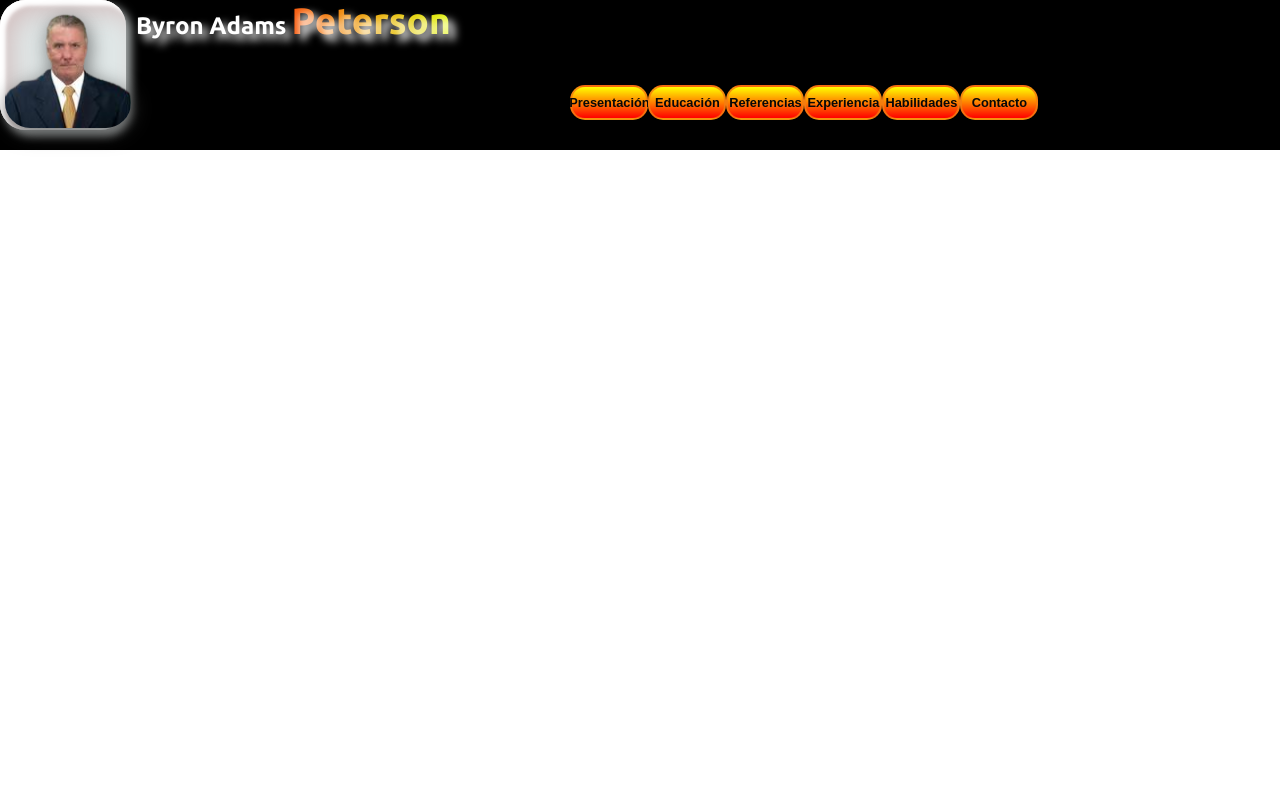
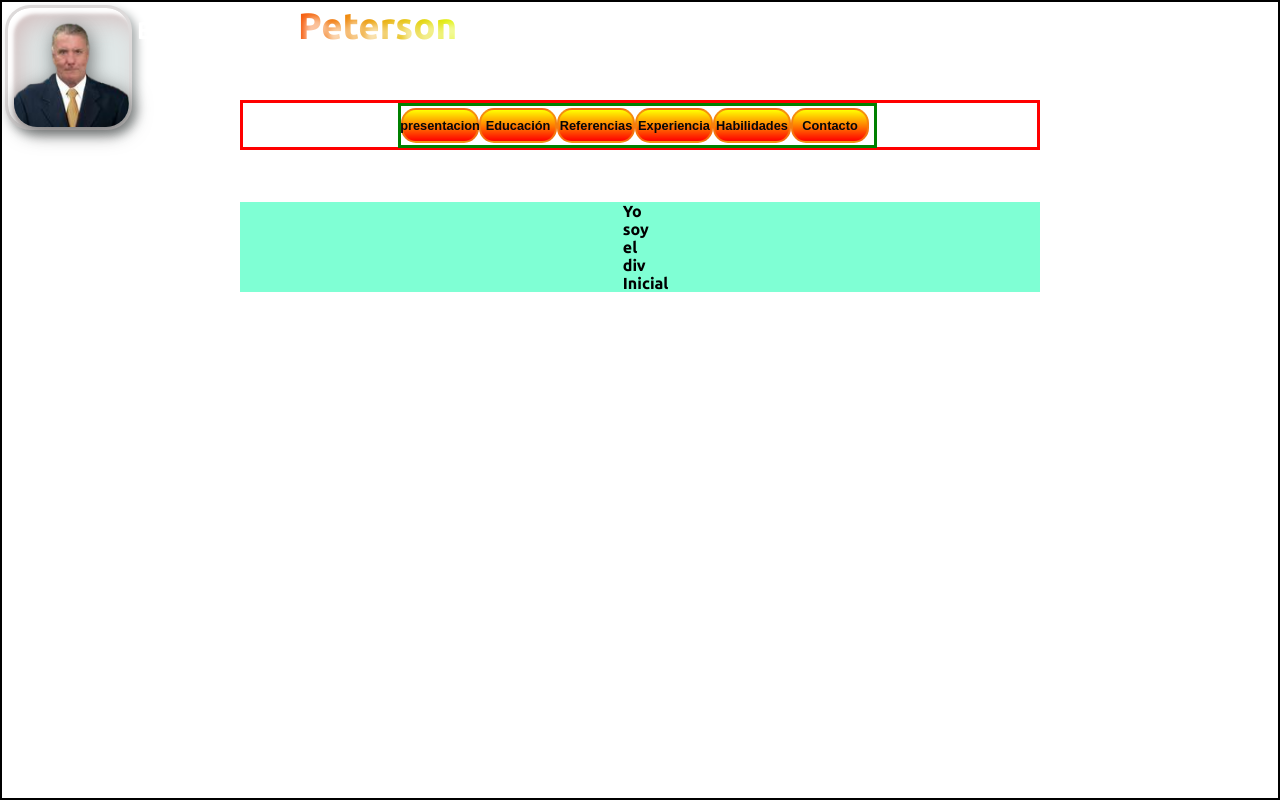
Before and after one commit to acuaticman/frontend-academy, a plain HTML site: page index.html in a window 1280 px wide. Drawn offline with Linux system fonts and the light colour scheme; a web font is replaced by a local one.

Commit message:
version 0.0.1.1 version inicial modificada

```diff
--- a/index.html
+++ b/index.html
@@ -28,6 +28,34 @@
         </div>
       </header>
       <nav class="navbar">
+        <div id="buttons" class="butons">
+          <button class="btn" id="btn1" onclick="showA()">presentacion</button>
+          <button class="btn" id="btn2" onclick="showB()">Educación</button>
+          <button class="btn" id="btn3" onclick="showC()">Referencias</button>
+          <button class="btn" id="btn4" onclick="showD()">Experiencia</button>
+          <button class="btn" id="btn5" onclick="showE()">Habilidades</button>
+          <button class="btn" id="btn6" onclick="showF()">Contacto</button>
+        </div>
+      </nav>
+      <div class="contenedor">
+        <div class="note" id="a"><h2>Yo soy el div Presentación</h2></div>
+        <div class="note" id="b"><h2>Yo soy el div Educación</h2></div>
+        <div class="note" id="c"><h2>Yo soy el div Referencias</h2></div>
+        <div class="note" id="d"><h2>Yo soy el div Experiencia</h2></div>
+        <div class="note" id="e"><h2>Yo soy el div Habilidades</h2></div>
+        <div class="note" id="f"><h2>Yo soy el div Contacto</h2></div>
+        <div class="init" id="i"><h2>Yo soy el div Inicial</h2></div>
+      </div>
+    </main>
+  </body>
+  <script src="scripts/script.js"></script>
+</html>
+
+<!-- ++   ------------------- CÓDIGO PROVISORIO ---------------------------------- -->
+
+<!-- * --------------- Botones abrir cerrar menu mobile -------------------------- -->
+
+<!--
         <button type="button" onclick="abre()" id="open" class="open">
           <img class="opened" src="/assets/icons/barras.png"
             alt="icono apertura de navbar lateral"
@@ -35,22 +63,10 @@
         </button>
         <button type="button" onclick="cierra()" id="close" class="close">
           <img class="closed" src="/assets/icons/cierre.png"  alt="icono de cierre de menu lateral"/>
-        </button>
+        </button> -->
 
-<!-- ++ inicia menu con lista no ordenada -->
-
-        <div id="buttons" class="butons">
-          <ul class="unli">
-            <li class="lista"><a class="btn btn1" href="#presentación">Presentación</a></li>
-            <li class="lista"><a class="btn btn2" href="#educacion">Educación</a></li>
-            <li class="lista"><a class="btn btn3" href="#referencias">Referencias</a></li>
-            <li class="lista"><a class="btn btn4" href="#experiencia">Experiencia</a></li>
-            <li class="lista"><a class="btn btn5" href="#habilidad">Habilidades</a></li>
-            <li class="lista"><a class="btn btn6" href="#contacto">Contacto</a></li>
-        </div>
-
-
-      <!-- </nav>
+<!-- ** ----------------- Div's cuerpo de página ------------------------------- -->
+<!--
       <a name="presentacion">
         <article id="presentacion" class="presentacion">
           <h2>Presentación</h2>
@@ -81,7 +97,3 @@
         <h2>contacto</h2>
       </article>
       </a>       -->
-    </main>
-  </body>
-  <script src="scripts/script.js"></script>
-</html>
--- a/scripts/script.js
+++ b/scripts/script.js
@@ -1,3 +1,9 @@
+
+
+// Métodos JS para mostrar ocultar div
+
+
+//Metodo Nº 1
 /*
 var clic = 1;
 
@@ -13,6 +19,11 @@ function divLogin() {
   }
 }
  */
+
+//  Metodo Nº 2
+// Variante del método anterios ajustado al menú del index.html
+
+/*
 var clic = 1;
 
 function mostrar1() {
@@ -82,3 +93,72 @@ function mostrar6() {
     clic = 1;
   }
 }
+*/
+
+//Método Nº 3
+
+function showA () {
+
+  document.getElementById("a").style.display="block"
+  document.getElementById("b").style.display="none"
+  document.getElementById("c").style.display="none"
+  document.getElementById("d").style.display="none"
+  document.getElementById("e").style.display="none"
+  document.getElementById("f").style.display="none"
+  document.getElementById("i").style.display="none"
+  }
+
+  function showB () {
+
+    document.getElementById("a").style.display="none"
+    document.getElementById("b").style.display="block"
+    document.getElementById("c").style.display="none"
+    document.getElementById("d").style.display="none"
+    document.getElementById("e").style.display="none"
+    document.getElementById("f").style.display="none"
+    document.getElementById("i").style.display="none"
+  }
+
+  function showC () {
+
+    document.getElementById("a").style.display="none"
+    document.getElementById("b").style.display="none"
+    document.getElementById("c").style.display="block"
+    document.getElementById("d").style.display="none"
+    document.getElementById("e").style.display="none"
+    document.getElementById("f").style.display="none"
+    document.getElementById("i").style.display="none"
+  }
+
+  function showD () {
+
+    document.getElementById("a").style.display="none"
+  document.getElementById("b").style.display="none"
+  document.getElementById("c").style.display="none"
+  document.getElementById("d").style.display="block"
+  document.getElementById("e").style.display="none"
+  document.getElementById("f").style.display="none"
+  document.getElementById("i").style.display="none"
+    }
+
+  function showE () {
+
+    document.getElementById("a").style.display="none"
+  document.getElementById("b").style.display="none"
+  document.getElementById("c").style.display="none"
+  document.getElementById("d").style.display="none"
+  document.getElementById("e").style.display="block"
+  document.getElementById("f").style.display="none"
+  document.getElementById("i").style.display="none"
+    }
+
+  function showF () {
+
+    document.getElementById("a").style.display="none"
+  document.getElementById("b").style.display="none"
+  document.getElementById("c").style.display="none"
+  document.getElementById("d").style.display="none"
+  document.getElementById("e").style.display="none"
+  document.getElementById("f").style.display="block"
+  document.getElementById("i").style.display="none"
+    }
--- a/styles/style.css
+++ b/styles/style.css
@@ -36,54 +36,52 @@ body {
   justify-content: center;
   overflow-x: hidden;
   position: absolute;
-  width: 99vw;
-  height: 99vh;
+  width: 100vw;
+  height: 100vh;
   font-family: 'Ubuntu', sans-serif;
   font-size: 16px;
 }
 
-
-
-.principal {
-  background: transparent;
+  .principal {
+ /* background: transparent; */
   display: flex;
-  align-items: center;
-  justify-content: center;
   width: 100vw;
   height: 100vh;
-  padding: 5%;
   z-index: -100;
 }
 
-header {
-  position: fixed;
+.header {
+  position: absolute;
   display: flex;
-  justify-content: flex-start;
+  justify-content: left;
   top: 0;
   left: 0;
   width: 100vw;
   height: 150px;
-  background: var(--blk);
+  /* background: var(--blk); */
   z-index: 1;
 }
 
 img {
   filter: drop-shadow(2px 5px 10px rgba(56, 55, 55, 0.7));
   position: relative;
-  left: 5px;
+  top: 2px;
+  left: 3px;
   display: flex;
   justify-content: center;
   align-items: center;
-  width: 126px;
-  height: 126px;
+  width: 115px;
+  height: 115px;
   border-radius: 20%;
 }
 
 .img {
-  top: 0;
-  left: 0;
-  width: 130px;
-  height: 130px;
+  border: 3px solid rgb(221, 218, 218);
+  position: relative;
+  top: 5px;
+  left: 5px;
+  width: 127px;
+  height: 125px;
   background: rgb(224, 231, 231);
   display: flex;
   justify-content: center;
@@ -97,11 +95,10 @@ img {
 
 .titulo {
   position: relative;
+  top: 5px;
   left: 10px;
-  display: flex;
+  display: block;
   justify-content: left;
-  width: 100vw;
-  height: 80px;
   font-family: 'Cherry Cream Soda', cursive;
   color: white;
   text-shadow: var(--wht) 6px 6px 8px;
@@ -128,44 +125,40 @@ img {
 }
 
 .navbar {
-  position: absolute;
-  top: 80px;
-  left: 0;
+  border: 3px solid red;
+  position: relative;
+  top: 100px;
   display: flex;
+  justify-content: flex-end;
+  width: 100%;
+  max-width: 800px;
+  height: 50px;
+  padding-right: 5px;
+  margin: 0 auto;
+}
+.butons {
+  border: 3px solid green;
+  display: flex;
+  flex-direction: row;
   align-items: center;
   justify-content: flex-end;
-  width: 99vw;
   height: 45px;
-  padding-right: 10px;
-  max-width: 800px;
+  padding-right: 5px;
+  margin: 0 auto;
 }
 
-.unli {
-  position: relative;
-  display: flex;
-  align-items: center;
-  justify-content: flex-end;
-  width: 99vw;
-  height: 45px;
-  padding-right: 10px;
-  max-width: 800px;
-}
 
-.lista{
-  list-style: none;
-}
-
-a.btn {
+button.btn {
   border-radius: 15px;
   border: 2px solid  #f37e11d5;
   position: relative;
   display: flex;
+  flex-direction: row;
   align-items: center;
   justify-content: center;
   font-family: 'Stick No Bills', sans-serif;
   font-weight: 800;
   font-size: .8em;
-  text-decoration: none;
   color: rgb(8, 8, 8);
   width: 78px;
   height: 35px;
@@ -175,54 +168,16 @@ a.btn {
   z-index: 1;
 }
 
-a.btn:hover {
+.btn:hover {
   transform: scale(1.4);
   font-size: 0.9em;
 }
 
-.open {
-  display: none;
-}
 
-.close {
-  display: none;
-}
-/*
-article
-h2 {
-  font-family: 'Ubuntu', sans-serif;
-  color: #000;
-  font-size: 1.2em;
-  font-style: italic;
-  text-align: center;
-}
-
-.presentacion,
-.educacion,
-.referencias,
-.experiencia,
-.habilidad,
-.contacto {
-  position: absolute;
-  top: 145px;
-  left: 0;
-  margin-left: 1%;
-  margin-right: 1%;
-  background: linear-gradient(rgb(151, 32, 32), rgb(244, 247, 114));
-  font-family: 'Ubuntu', sans-serif;
-  color: #000;
-  width: 100vw;
-  max-width: 800px;
-  height: 100vh;
-  box-shadow: 0 0 1px #000;
-  padding: 1rem;
-  transition: 0.2s all linear;
-}
- */
 
 /* ++inician mediaqueris */
 /* ++ -------------------------------------------------------------------------------*/
-
+/*
 @media (min-width: 800px){
 .navbar{
   position: absolute;
@@ -233,9 +188,9 @@ h2 {
   justify-content: center;
 }
 }
-
+*/
 /* ++inicia media*/
-
+/*
 @media (max-width: 510px) {
   .principal {
     width: 100vw;
@@ -369,10 +324,11 @@ h2 {
     cursor: pointer;
   }
 }
-
+*/
 
 /*++ Estilos de práctica con los botones del menú */
 
+/*
 #boton {
   padding: 10px;
   background: rgb(137, 236, 118);
@@ -388,8 +344,6 @@ h2 {
   opacity: .8;
 }
 
-
-
 #caja {
   width: 100%;
   margin: auto;
@@ -400,3 +354,110 @@ h2 {
   transition: all .3s;
   color: white;
 }
+*/
+
+/* check -------------------- codigo a verificar ------------------ */
+
+/* * Estilos de lista eliminada */
+
+/*
+.unli {
+  position: relative;
+  display: flex;
+  align-items: center;
+  justify-content: flex-end;
+  width: 99vw;
+  height: 45px;
+  padding-right: 10px;
+  max-width: 800px;
+}
+
+.lista{
+  list-style: none;
+}
+ */
+
+ /* ++ estilos de botones de menu mobile */
+
+/*
+.open {
+  display: none;
+}
+
+.close {
+  display: none;
+}
+
+/* ++ estilos de los article eliminados */
+
+/*
+h2 {
+  font-family: 'Ubuntu', sans-serif;
+  color: #000;
+  font-size: 1.2em;
+  font-style: italic;
+  text-align: center;
+}
+
+.presentacion,
+.educacion,
+.referencias,
+.experiencia,
+.habilidad,
+.contacto {
+  position: absolute;
+  top: 145px;
+  left: 0;
+  margin-left: 1%;
+  margin-right: 1%;
+  background: linear-gradient(rgb(151, 32, 32), rgb(244, 247, 114));
+  font-family: 'Ubuntu', sans-serif;
+  color: #000;
+  width: 100vw;
+  max-width: 800px;
+  height: 100vh;
+  box-shadow: 0 0 1px #000;
+  padding: 1rem;
+  transition: 0.2s all linear;
+}
+ */
+
+/*
+  button {
+    position: relative;
+    display: flex;
+    align-items: center;
+    justify-content: center;
+    width: 40px;
+    height: 20px;
+}
+
+*/
+.note {
+    display: none;
+    position: absolute;
+    align-items: center;
+    justify-content: center;
+    width: 300px;
+    height: 300px;
+    background-color: aquamarine;
+}
+.init {
+    display: block;
+    position: relative;
+    top: 200px;
+    margin: 0 auto;
+    padding: 0 30%; /*buscar forma de centrar el contenido sin display flex*/
+    max-width: 800px;
+    max-height: 80%;
+    background-color: aquamarine;
+}
+
+.contenedor {
+  border: 2px solid black;
+  position: absolute;
+  top: 0;
+  left: 0;
+  width: 100vw;
+  height: 100vh;
+}
--- /dev/null
+++ b/styles/styleprovis.css
@@ -0,0 +1,27 @@
+button {
+    position: relative;
+    display: flex;
+    align-items: center;
+    justify-content: center;
+    width: 40px;
+    height: 20px;
+}
+
+.note {
+    display: none;
+    position: relative;
+    align-items: center;
+    justify-content: center;
+    width: 300px;
+    height: 300px;
+    background-color: aquamarine;
+}
+.ini {
+    display: block;
+    position: relative;
+    align-items: center;
+    justify-content: center;
+    width: 300px;
+    height: 300px;
+    background-color: aquamarine;
+}
```
Also changed, not shown: curriculum.html (+15 -4 lines).
